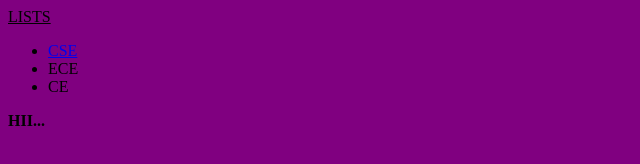
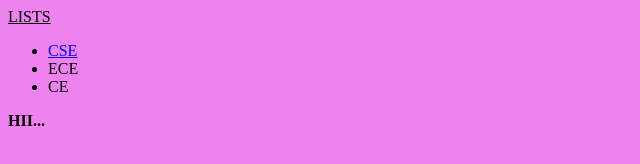
Before and after one commit to psr-jupiter/GIT, a plain HTML site: page index.html in a window 1280 px wide. Shown: the whole page, without its empty margins (0-640 px from the left). Drawn offline with Linux system fonts and the light colour scheme.

Commit message:
bg color violet added

```diff
--- a/index.html
+++ b/index.html
@@ -6,7 +6,7 @@
     <meta name="viewport" content="width=device-width, initial-scale=1.0">
     <title>Document</title>
 </head>
-<body bgcolor="purple">
+<body bgcolor="violet">
     <u>LISTS</u>
     <ul>
         <li><a href="cs.html">CSE</a></li>
```
